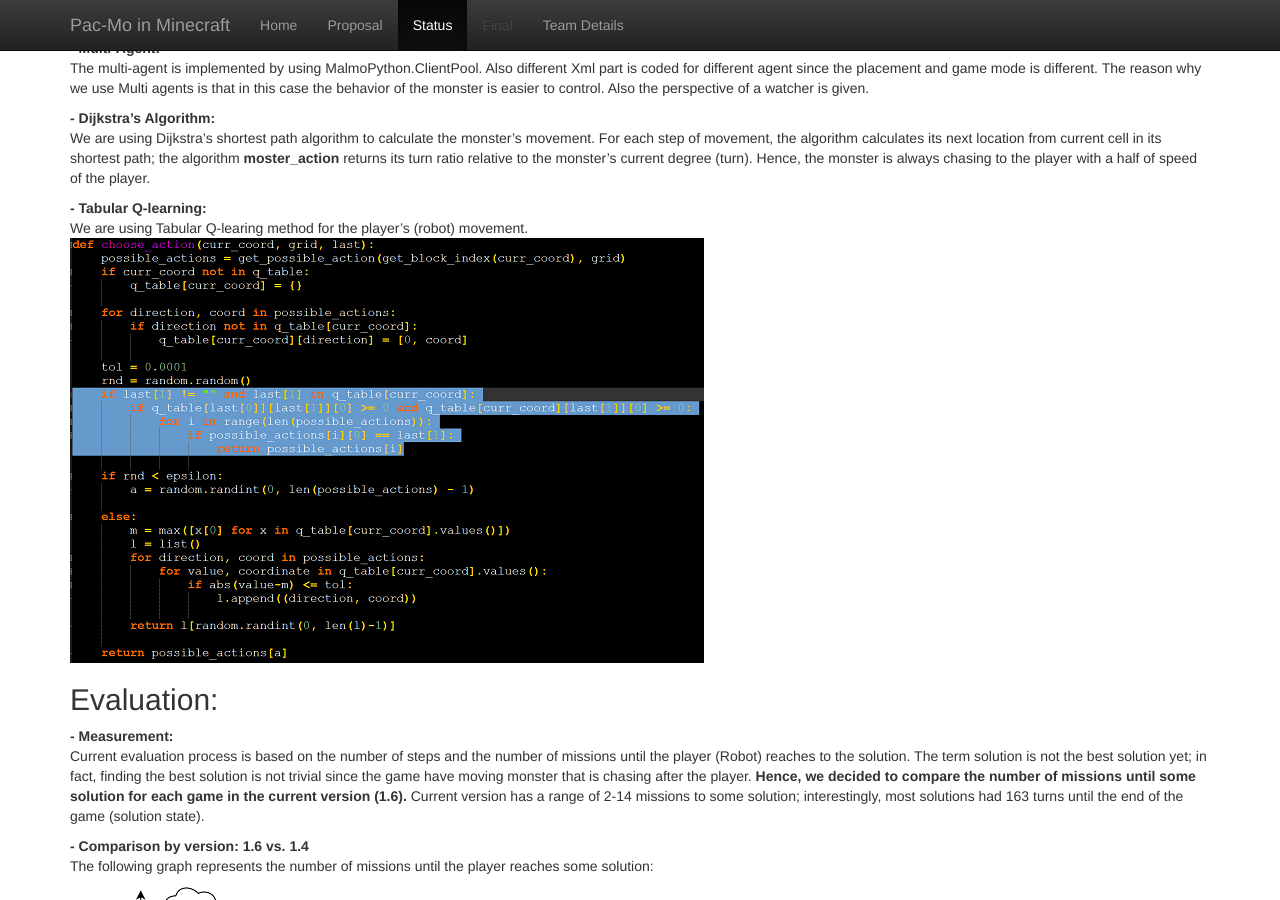
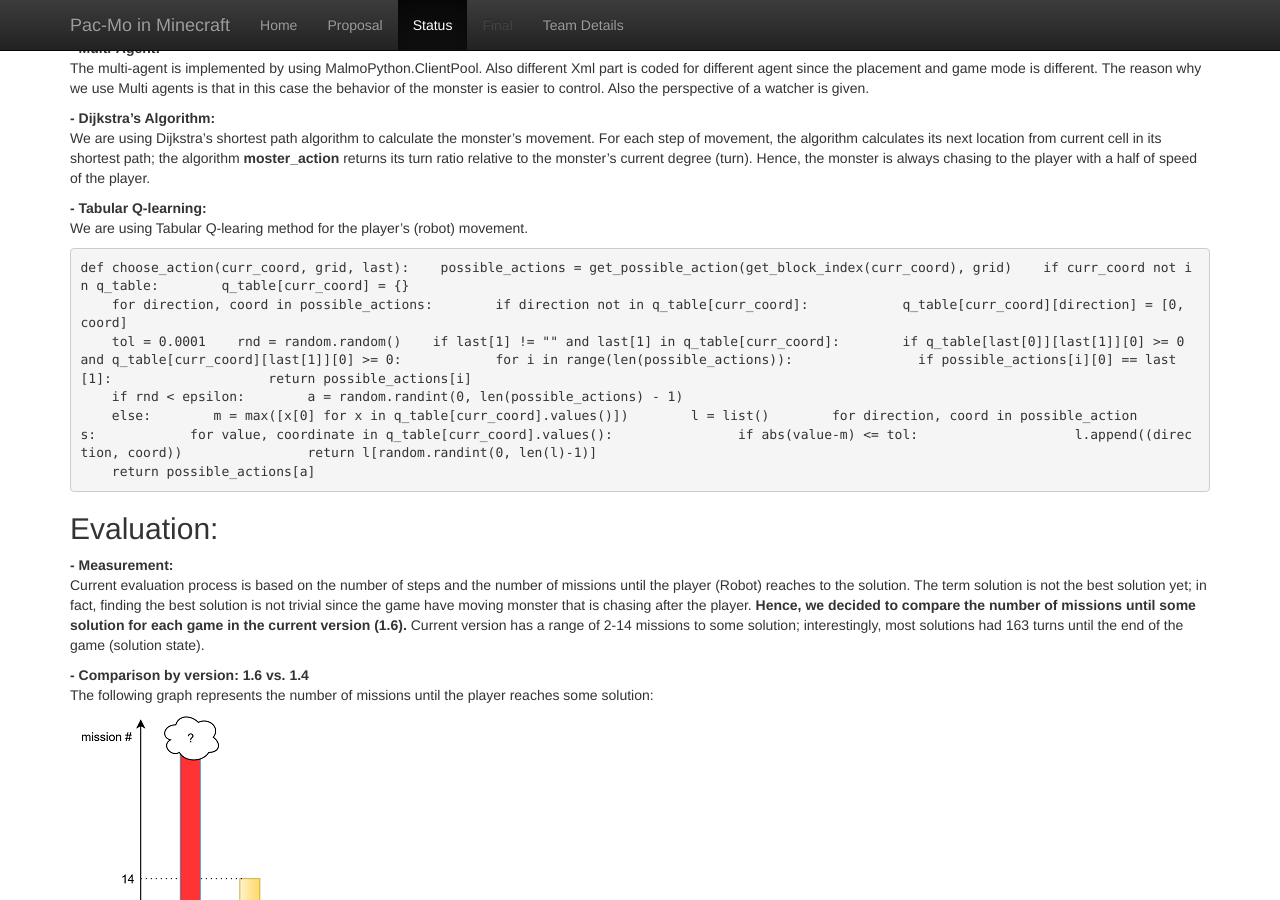
Before and after one commit to qdingqim/Pac-mo, a Jekyll site: the page built from docs/status.md, in a window 1280 px wide and 900 px high, scrolled down 441 px. Built offline with Jekyll 4.4.1, drawn with Linux system fonts in a browser that asks for light colours.

Commit message:
Update status.md

````diff
--- a/docs/status.md
+++ b/docs/status.md
@@ -20,7 +20,14 @@ __- Dijkstra's Algorithm:__
 
 __- Tabular Q-learning:__
 <br>We are using Tabular Q-learing method for the player's (robot) movement.
-<br>![Alt Text](https://github.com/qdingqim/Pac-mo/raw/master/docs/status_etc/choose_action.png)
+```python
+def choose_action(curr_coord, grid, last):    possible_actions = get_possible_action(get_block_index(curr_coord), grid)    if curr_coord not in q_table:        q_table[curr_coord] = {}
+    for direction, coord in possible_actions:        if direction not in q_table[curr_coord]:            q_table[curr_coord][direction] = [0, coord]
+    tol = 0.0001    rnd = random.random()    if last[1] != "" and last[1] in q_table[curr_coord]:        if q_table[last[0]][last[1]][0] >= 0 and q_table[curr_coord][last[1]][0] >= 0:            for i in range(len(possible_actions)):                if possible_actions[i][0] == last[1]:                    return possible_actions[i]
+    if rnd < epsilon:        a = random.randint(0, len(possible_actions) - 1)
+    else:        m = max([x[0] for x in q_table[curr_coord].values()])        l = list()        for direction, coord in possible_actions:            for value, coordinate in q_table[curr_coord].values():                if abs(value-m) <= tol:                    l.append((direction, coord))                return l[random.randint(0, len(l)-1)]
+    return possible_actions[a]
+```
 
 ## Evaluation:
 __- Measurement:__
````
